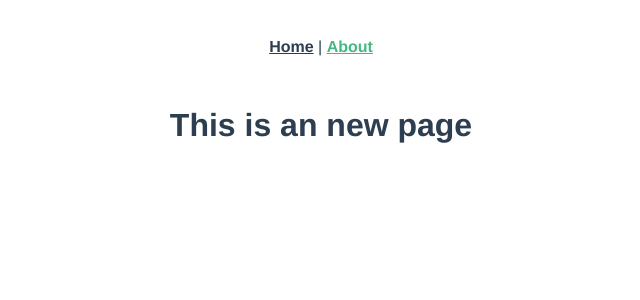
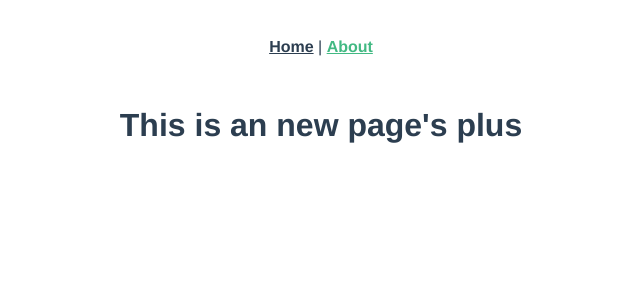
Before and after one commit to annieEternal/day01, a Vue app: page /about in a window 1280 px wide. Shown: the top 300 px of the page, without its empty margins (319-959 px from the left). Built offline with nearby package versions, Linux system fonts and the light colour scheme.

Commit message:
final dev version

```diff
--- a/src/views/About.vue
+++ b/src/views/About.vue
@@ -1,5 +1,5 @@
 <template>
   <div class="about">
-    <h1>This is an new page</h1>
+    <h1>This is an new page's plus</h1>
   </div>
 </template>
```
